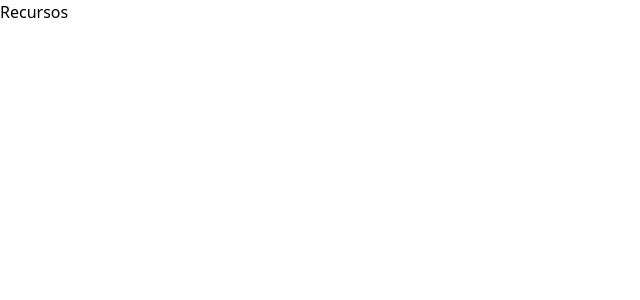
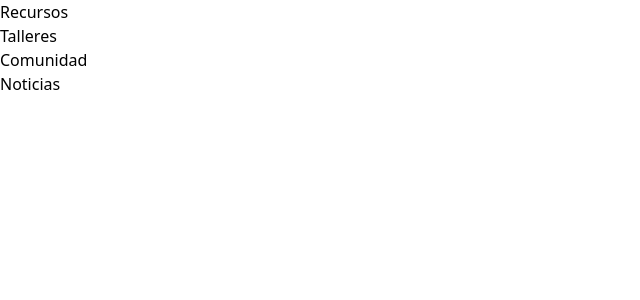
Before and after one commit to LorelizDev/hackaton-F5-G1-2024, a React (Vite) app: page /resources in a window 1280 px wide. Shown: the top 300 px of the page, without its empty margins (0-640 px from the left). Built offline with nearby package versions, Linux system fonts and the light colour scheme.

Commit message:
feat(src/pages): add Comunity

```diff
--- /dev/null
+++ b/src/pages/Comunity.jsx
@@ -0,0 +1,9 @@
+import React from 'react'
+
+const Community = () => {
+  return (
+    <div>Community</div>
+  )
+}
+
+export default Community
--- a/src/pages/Register.jsx
+++ b/src/pages/Register.jsx
@@ -27,13 +27,17 @@ const Register = () => {
         <div className="formulary">
 
             <div className="formulary_text">
-                <h3 className="registrer_option">¿Quieres  ser miembro de nuestra web de noticias?</h3>
+                <h3 className="registrer_option">Crea una cuenta</h3>
                 <button onClick={() => navigate(`/login`)} className='registrer_option_changer'>Ya tengo una cuenta</button>
             </div>
 
 
             <form className="register" onSubmit={handleSubmit(onSubmit)}>
                 <input name='name' {...register('name', {required:true})} className="register_username" placeholder="Nombre" required/>
+                <input name='lastname' {...register('lastname', {required:true})} className="register_username" placeholder="Apellido" required/>
+                <input name='phone' {...register('phone', {required:true})} className="register_username" placeholder="Teléfono" required/>
+                <input name='profession' {...register('profession', {required:true})} className="register_username" placeholder="Profesión" required/>
+                <input name='gender' {...register('gender', {required:true})} className="register_username" placeholder="Sexo" required/>
                 <input type="email" name='email' {...register('email', {required:true})} className="register_email" placeholder="Email" required/>
                 <input type="password" name='password' {...register('password', {required:true})} className="register_password" placeholder="Contraseña" required/>
                 <button type="submit">Register</button>
--- a/src/pages/Resources.jsx
+++ b/src/pages/Resources.jsx
@@ -1,9 +1,22 @@
 import React from 'react'
+import { useNavigate } from 'react-router-dom'
+
 
 const Resources = () => {
+  const navigate = useNavigate();
+
   return (
     <>
-    <div>Recursos</div>
+    <h1>Recursos</h1>
+    <div>
+      <h2 onClick={()=> navigate(`/`)}>Talleres</h2>
+    </div>
+    <div>
+      <h2 onClick={()=> navigate(`/community`)}>Comunidad</h2>
+    </div>
+    <div>
+      <h2 onClick={()=> navigate(`/`)}>Noticias</h2>
+    </div>
     </>
 
   )
--- a/src/router/router.jsx
+++ b/src/router/router.jsx
@@ -4,6 +4,7 @@ import LayoutPublic from "../layout/LayoutPublic";
 import ErrorBoundary from "../components/ErrorBoundary";
 import Register from "../pages/Register";
 import Resources from "../pages/Resources";
+import Community from "../pages/Comunity";
 
 const router = createBrowserRouter([
   {
@@ -34,11 +35,11 @@ const router = createBrowserRouter([
       {
         path: "/contact",
         element: <Contact/>
-      },
+      }, */
       {
         path: "/community",
         element: <Community/>
-      } */
+      }
     ]
   }
 ]);
```
